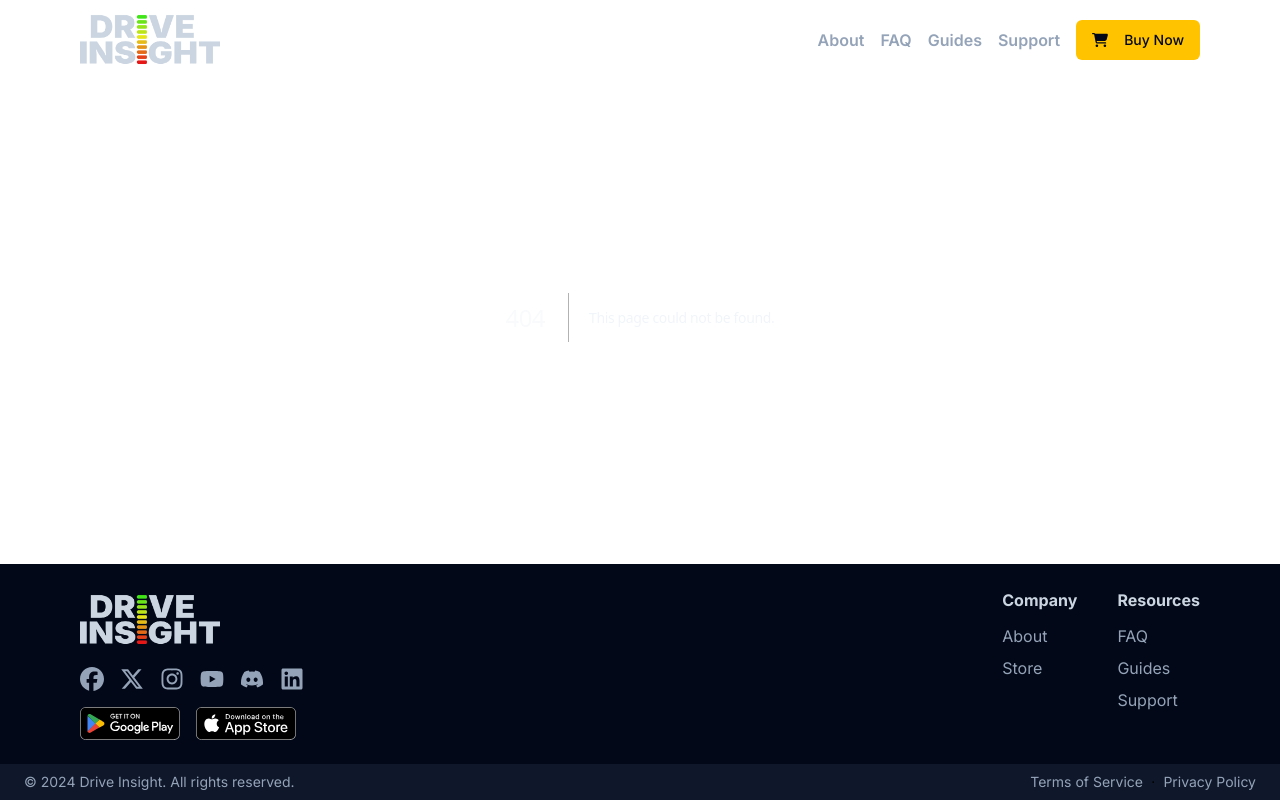
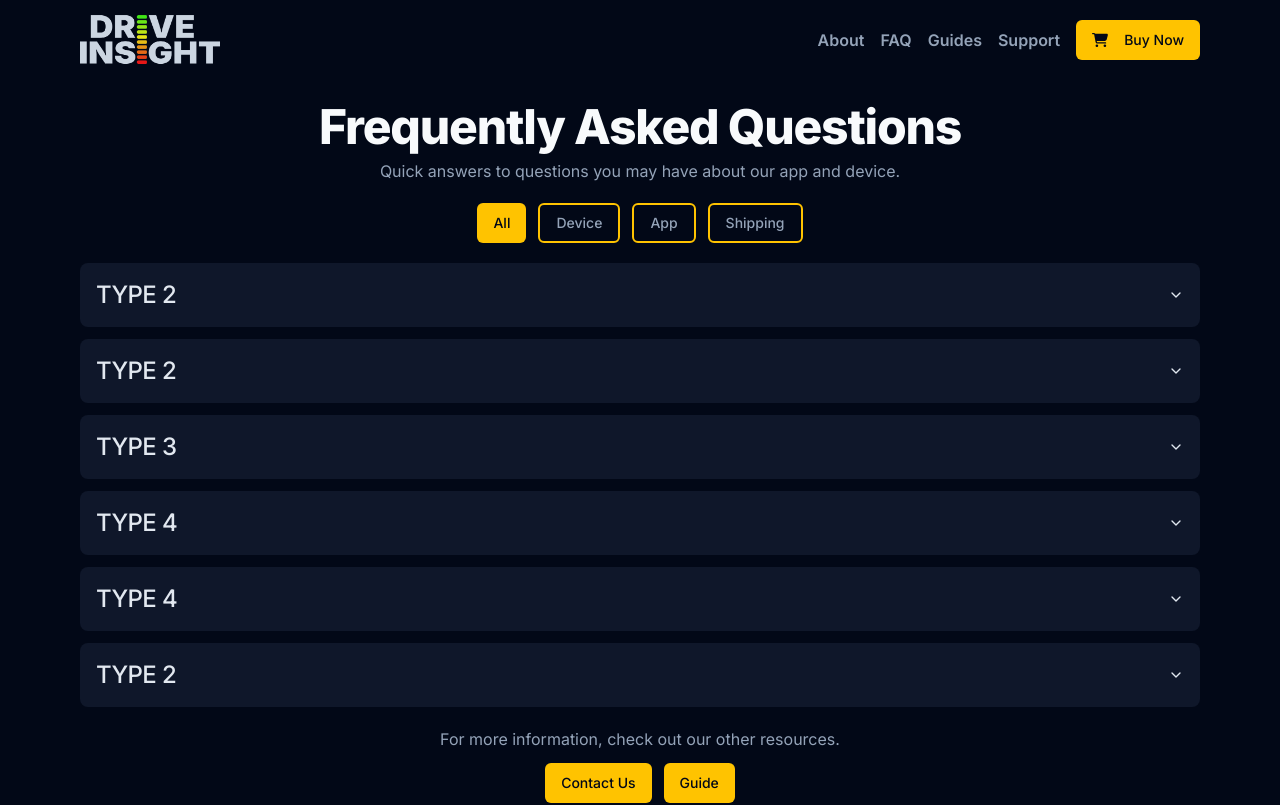
Before and after one commit to seoyeong643/drive-insight-website, a Next.js app: page /faq/all in a window 1280 px wide. Before the commit this address had no page. Shown: the top 805 px of the page. Built offline with nearby package versions, Linux system fonts and the light colour scheme.

Commit message:
Revert "removed problematic dynamic pages, restore from commit history later"
This reverts commit 787bf647f52ee8617363b29fde954b7caff0c849.

```diff
--- /dev/null
+++ b/app/checkout/[quantity]/page.tsx
@@ -0,0 +1,34 @@
+import {
+    FormContactSection,
+    FormDeliverySection,
+    FormPaymentSection,
+    FormShippingSection,
+    OrderSummarySection,
+} from "@/components/CheckoutForm";
+import { Button } from "@/components/ui/button";
+
+export default function Checkout({ params }: { params: { quantity: number } }) {
+    return (
+        <div className="container mx-auto flex flex-col-reverse gap-10 md:flex-row">
+            {/* <Button onClick={shippoTest}>Test</Button> */}
+
+            {/* Left Side */}
+            <div className="flex flex-[2] flex-col gap-10">
+                <FormContactSection />
+                <FormDeliverySection />
+                <FormShippingSection />
+                <FormPaymentSection />
+                <Button className="text-lg font-semibold">Pay Now</Button>
+            </div>
+
+            {/* Divider */}
+            <div className="mx-auto hidden w-px flex-none bg-muted-foreground md:block"></div>
+            <div className="h-px flex-auto bg-muted-foreground md:hidden"></div>
+
+            {/* Right Side */}
+            <div className="flex-[1]">
+                <OrderSummarySection quantity={params.quantity} />
+            </div>
+        </div>
+    );
+}
--- /dev/null
+++ b/app/faq/[category]/page.tsx
@@ -0,0 +1,89 @@
+import {
+    Accordion,
+    AccordionContent,
+    AccordionItem,
+    AccordionTrigger,
+} from "@/components/ui/accordion";
+import { Button } from "@/components/ui/button";
+import { Category, faq } from "@/constants/faq";
+import { capitalize } from "@/utils/strings";
+import Link from "next/link";
+import { redirect, RedirectType } from "next/navigation";
+
+export default function FAQ({ params }: { params: { category: Category } }) {
+    console.log(params.category);
+
+    // Redirect to the default category if the category is not valid
+    if (!Object.values(Category).includes(params.category))
+        redirect(`/faq/${Category.ALL}`, RedirectType.replace);
+
+    return (
+        <div className="container mx-auto flex flex-col items-center justify-center gap-5">
+            <div className="flex flex-col items-center gap-2">
+                <h1>Frequently Asked Questions</h1>
+                <p>
+                    Quick answers to questions you may have about our app and
+                    device.
+                </p>
+            </div>
+
+            <div className="flex flex-row gap-3">
+                {Object.values(Category).map((category) => {
+                    return (
+                        <Link key={category} href={`/faq/${category}`}>
+                            <Button
+                                className={
+                                    category === params.category
+                                        ? ""
+                                        : "border-2 border-primary"
+                                }
+                                variant={
+                                    category === params.category
+                                        ? "default"
+                                        : "outline"
+                                }>
+                                {capitalize(category)}
+                            </Button>
+                        </Link>
+                    );
+                })}
+            </div>
+
+            <Accordion
+                type="single"
+                collapsible
+                className="flex w-full flex-col gap-3">
+                {faq.map((item, index) => {
+                    return (
+                        (item.category === params.category ||
+                            params.category === Category.ALL) && (
+                            <AccordionItem
+                                value={index.toString()}
+                                key={index.toString()}>
+                                <AccordionTrigger>
+                                    {item.title}
+                                </AccordionTrigger>
+                                <AccordionContent>
+                                    {item.description}
+                                    {item.category}
+                                </AccordionContent>
+                            </AccordionItem>
+                        )
+                    );
+                })}
+            </Accordion>
+
+            <div className="flex flex-col gap-3">
+                <p>For more information, check out our other resources.</p>
+                <div className="flex flex-row justify-center gap-3">
+                    <Button asChild>
+                        <Link href="/support">Contact Us</Link>
+                    </Button>
+                    <Button asChild>
+                        <Link href="/guide">Guide</Link>
+                    </Button>
+                </div>
+            </div>
+        </div>
+    );
+}
--- /dev/null
+++ b/app/faq/page.tsx
@@ -0,0 +1,6 @@
+import { Category } from "@/constants/faq";
+import { redirect } from "next/navigation";
+
+export default function FAQRedirect() {
+    redirect(`/faq/${Category.ALL}`);
+}
```
